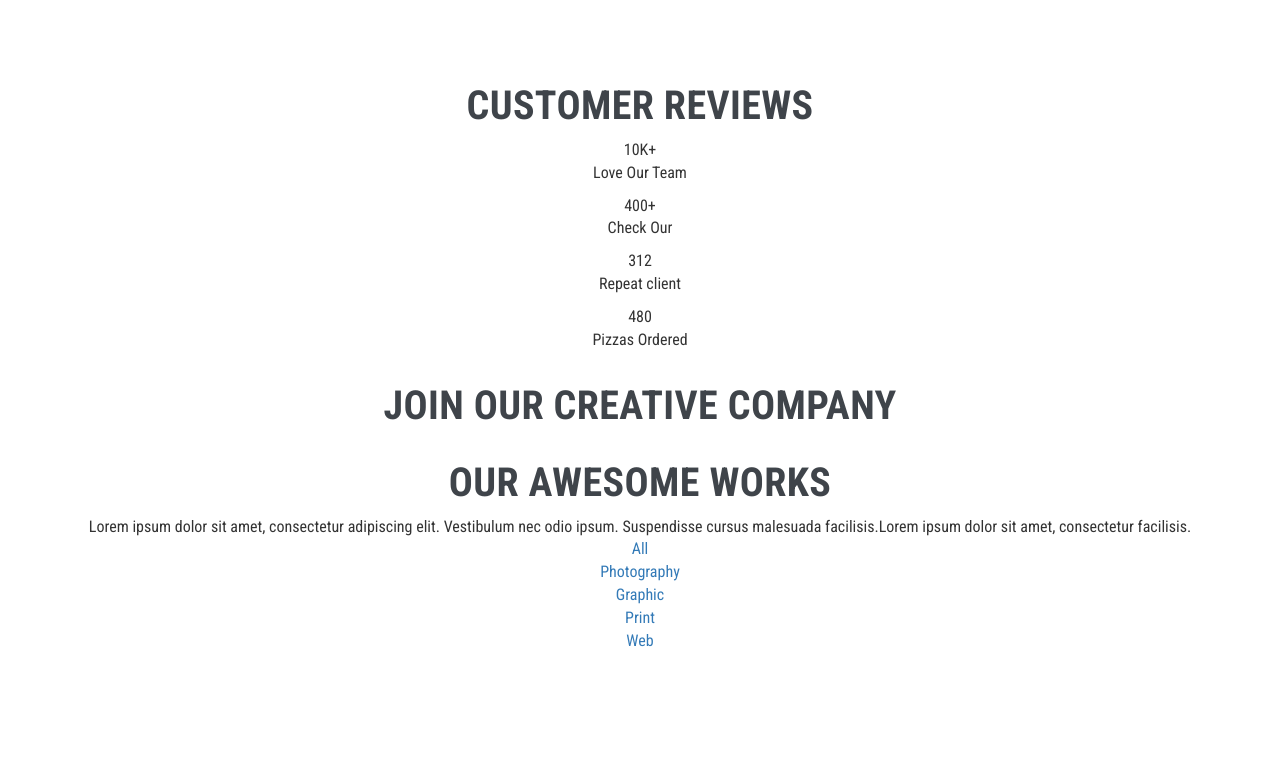
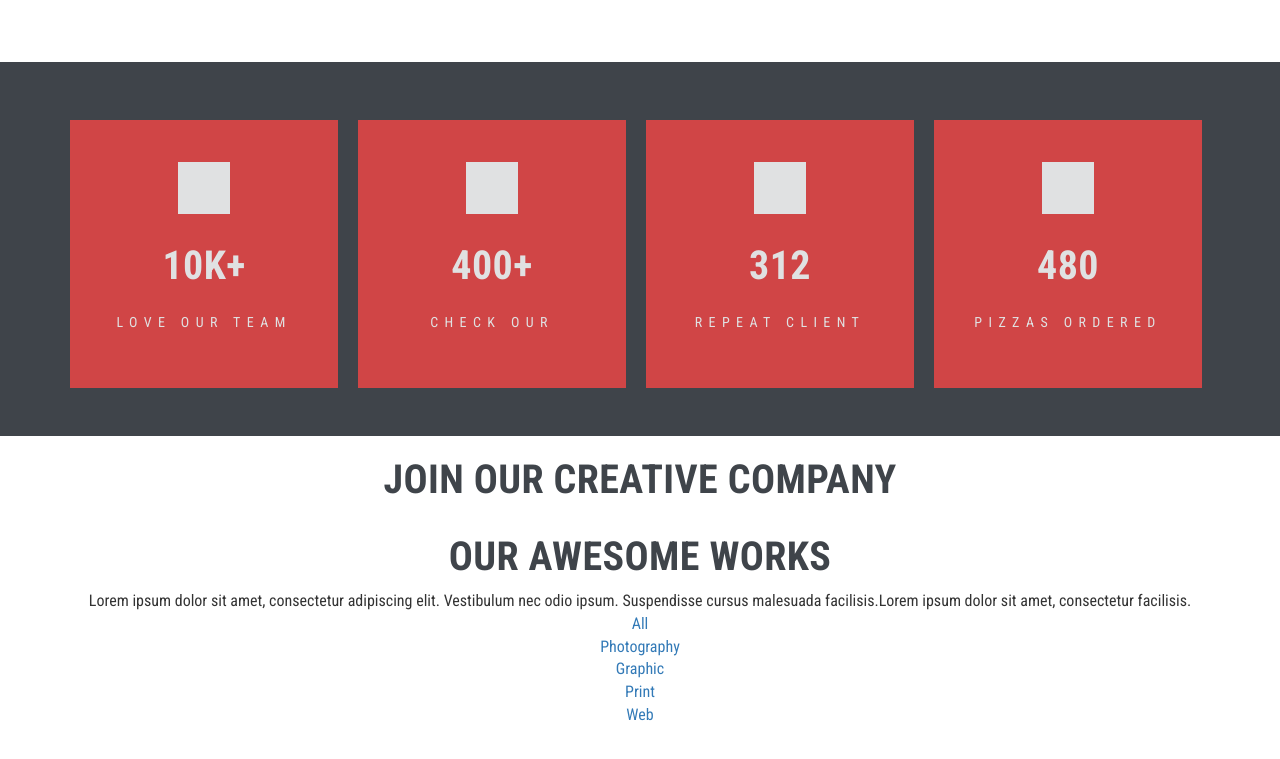
Before and after one commit to AAtamaniuk/Adventurer, a website: page src/index.html in a window 1280 px wide. Shown: the part 4241-5000 px from the top of the page. Before the commit the page ends 4926 px from the top, so only its background shows below. Drawn offline with nearby package versions, Linux system fonts and the light colour scheme; files that its build step writes are made by us from their sources.

Commit message:
Add promo section styles

```diff
--- /dev/null
+++ b/src/sass/components/promo.scss
@@ -0,0 +1,67 @@
+@import "../vars.scss";
+@import "../mixins.scss";
+
+.promo {
+  width: 100%;
+  height: 374px;
+  padding-top: 58px;
+  padding-bottom: 68px;
+
+  font-size: 0;
+
+  background-color: $charcoal-grey;
+}
+
+.promo-card {
+  display: inline-block;
+
+  width: 268px;
+  height: 268px;
+  margin-right: 20px;
+
+  text-align: center;
+
+  opacity: 0.84;
+  background-color: $tomato;
+}
+
+.promo-card:last-child {
+  margin-right: 0;
+}
+
+.promo-card__img-wrap {
+  display: inline-block;
+
+  width: 52px;
+  height: 52px;
+  margin-top: 42px;
+  margin-bottom: 28px;
+
+  background-color: white;
+}
+
+.promo-card__num {
+  margin-bottom: 25px;
+
+  color: white;
+  font-size: 40px;
+  font-weight: bold;
+  font-style: normal;
+  font-stretch: condensed;
+  line-height: normal;
+
+  letter-spacing: 0.4px;
+}
+
+.promo-card__text {
+  color: hsl(0, 0%, 100%);
+  font-size: 14px;
+  font-weight: normal;
+  font-style: normal;
+  font-stretch: condensed;
+  line-height: normal;
+
+  text-align: center;
+  letter-spacing: 6.4px;
+  text-transform: uppercase;
+}
--- a/src/sass/style.scss
+++ b/src/sass/style.scss
@@ -12,3 +12,4 @@
 @import "components/join.scss";
 @import "components/offer.scss";
 @import "components/review.scss";
+@import "components/promo.scss";
--- a/src/template/promo.html
+++ b/src/template/promo.html
@@ -1,8 +1,7 @@
+<div class="promo">
   <div class="container">
     <div class="row">
-    <div class="col-xs-12 text-center">
-
-      <h2 class="section-title">Customer reviews</h2>
+      <div class="col-xs-12">
 
         <div class="promo-card">
           <div class="promo-card__img-wrap"></div>
@@ -32,3 +31,4 @@
       </div>
     </div>
   </div>
+</div>
```
Also changed, not shown: build/css/style.css, build/css/style.min.css, build/index.html. Lines whose indentation alone changed are shown as unchanged.
